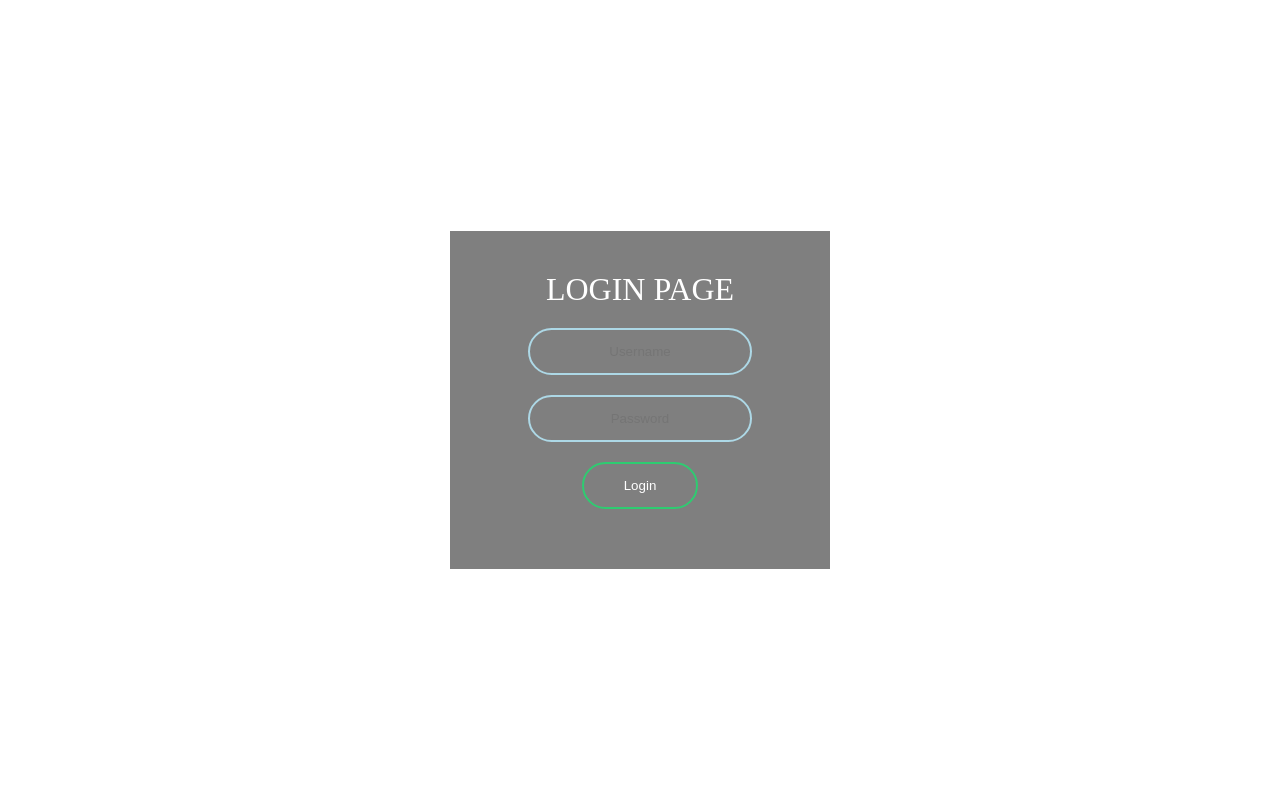
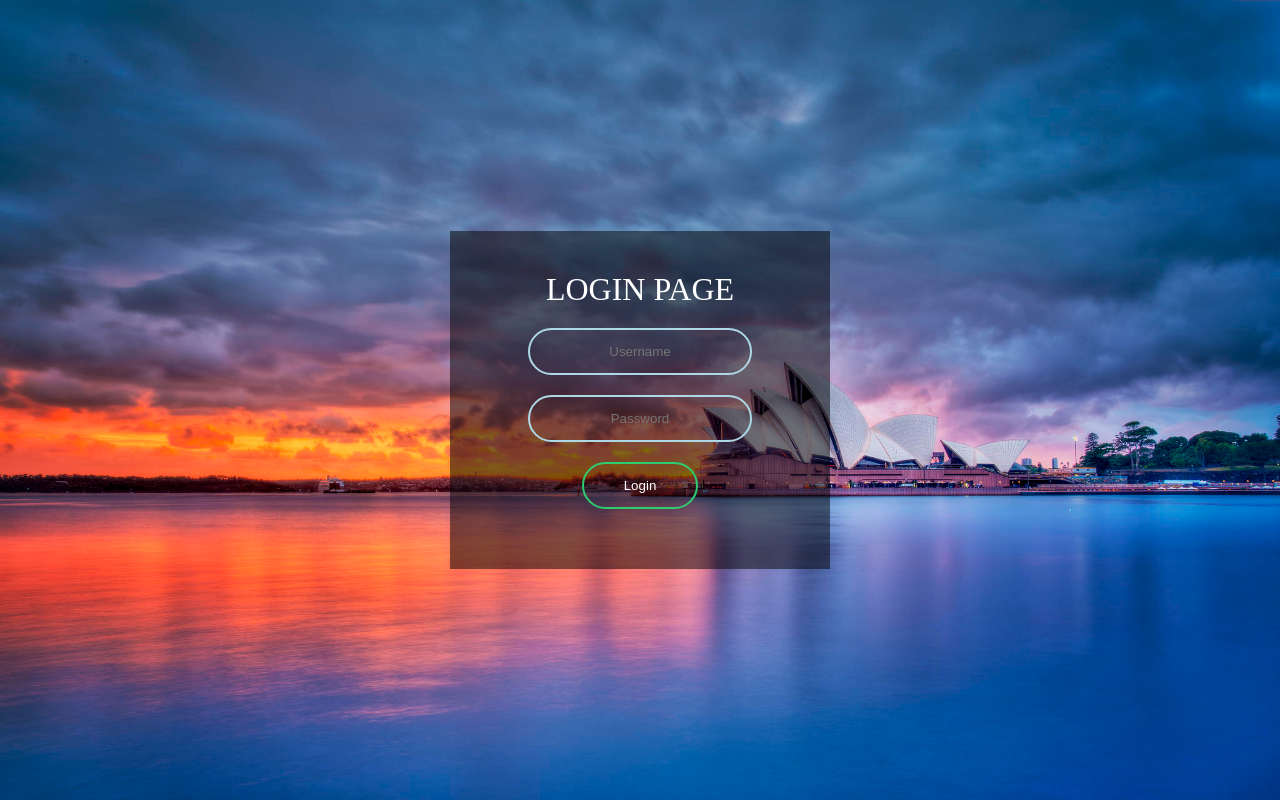
Before and after one commit to namtdhgch18882/cpassignment2, a PHP site: page /login.php in a window 1280 px wide. Run offline with PHP 8.4, Linux system fonts and the light colour scheme; some libraries are stand-ins or nearby versions.

Commit message:
Update login.php

```diff
--- a/login.php
+++ b/login.php
@@ -5,6 +5,7 @@
 	<link rel="stylesheet" href="css/style.css">
 </head>
 <body>
+	<img class="loginbg" src="img/loginbackground.jpg">
 	<?php
 	require_once("./db.php");
 	?>
```
